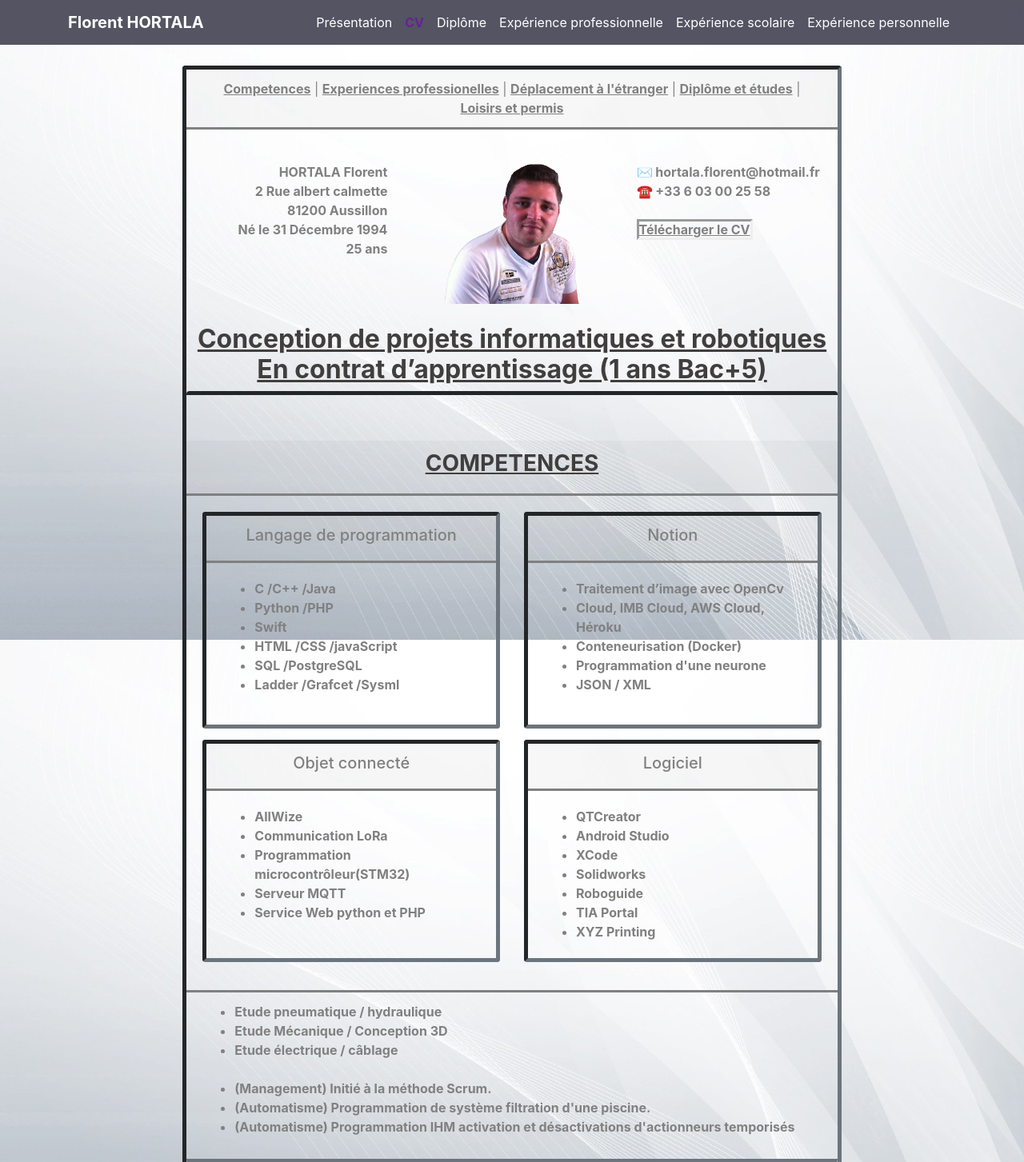
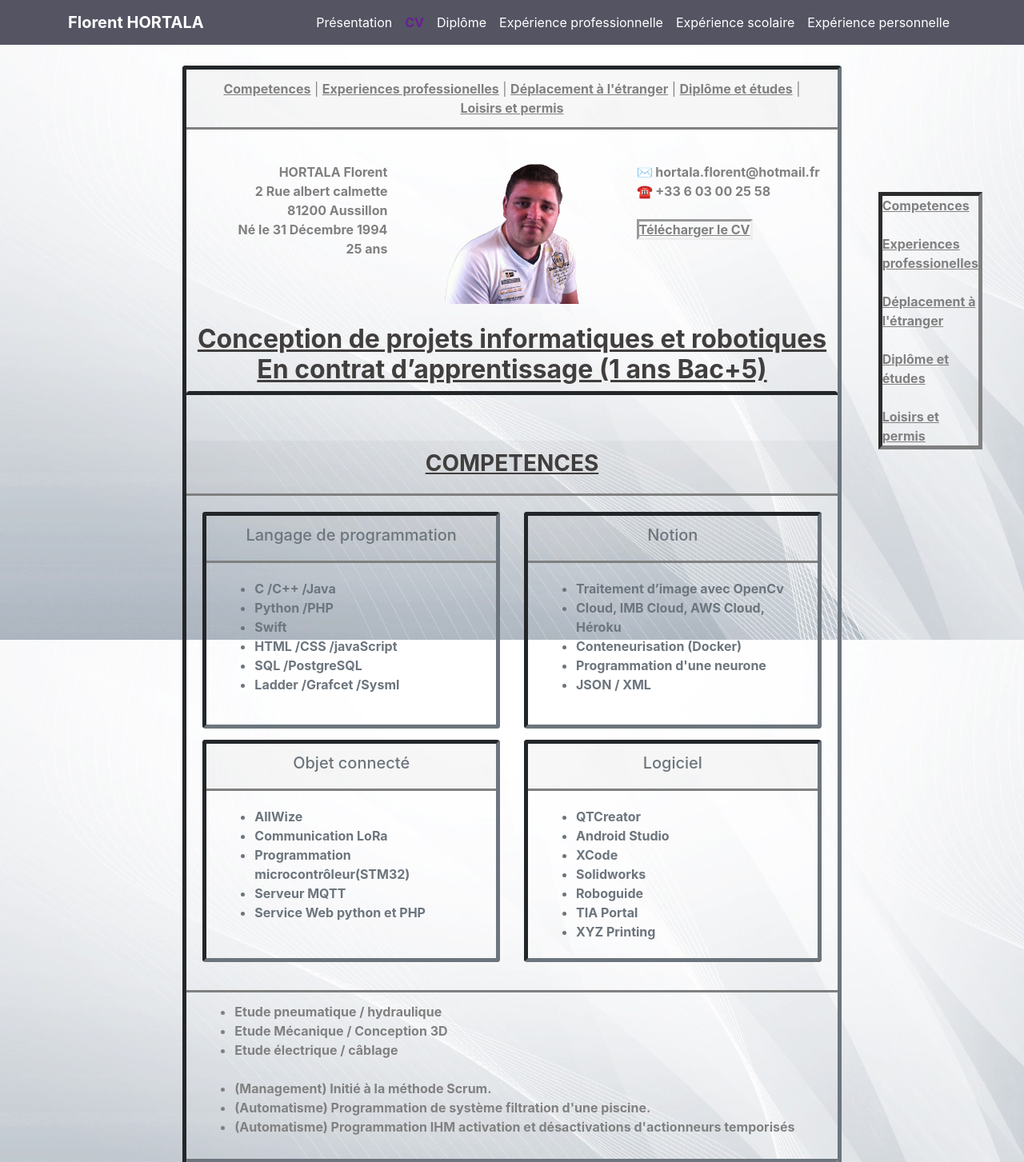
Before and after one commit to hortala/CV, a PHP site: page /html/cv.html in a window 1280 px wide. Shown: the top 1453 px of the page at 80% size. Run offline with PHP 8.4, Linux system fonts and the light colour scheme.

Commit message:
ajoue de la navbar latérale sur le CV

```diff
--- a/css/main.css
+++ b/css/main.css
@@ -54,6 +54,10 @@ Body {
 
 .marginBot5 {
     margin-bottom: 5%;
+}
+
+.marginBot1{
+    margin-bottom: 1%;
 }
 
 .alignLeft {
@@ -262,63 +266,10 @@ p {
 
 /* Fin NavBar */
 
-/* Debut menu déroulant */
-/* Menu déroulant */
-
-.dropbtn {
-    background-color: rgb(83, 16, 122);
-    color: white;
-    text-align: center;
-    padding-top: 10px;
-    padding-bottom: 10px;
-    padding-right: 50px;
-    padding-left: 50px;
-    font-size: 16px;
-    border: none;
-}
-
-.dropdown {
-    position: relative;
-    display: inline-block;
-}
-
-.dropdown-content {
-    display: none;
-    position: absolute;
-    background-color: #f1f1f1;
-    min-width: 100px;
-    z-index: 1;
-}
-
-.dropdown-content a {
-    color: black;
-    padding-right: 45px;
-    padding-left: 45px;
-    text-decoration: none;
-    display: block;
-}
-
-.dropdown-content a:hover {
-    background-color: #ddd;
-}
-
-.dropdown:hover .dropdown-content {
-    display: block;
-}
-
-.dropdown:hover .dropbtn {
-    background-color: blue;
-}
-/* Fin menu déroulant */
-
 /* Debut card */
 
 .card-header{
     border-bottom: 3px solid gray;
-}
-
-.text-secondary {
-    color: gray!important;
 }
 
 .card {
@@ -341,3 +292,129 @@ p {
 }
 
 /* Fin card */
+
+/* navbar-fixed-left */
+
+@media (max-width: 767px) {
+    .navbar-text {
+      margin-top: 15px;
+      margin-bottom: 15px;
+      padding-right: 15px;
+      padding-left: 15px;
+    }
+  }
+
+  .navbar-fixed-left {
+      padding-top: 10px;
+      width: 160px;
+      position: fixed;
+      border-radius: 0;
+      height: 100%;
+      z-index: 1029;
+      /*
+      font-family: verdana;
+      font-size: 12px;
+      font-weight: 200;
+      */
+  }
+
+  .navbar-fixed-left .navbar-nav {
+      float: left;
+      margin: 0;
+  }
+
+  .navbar-fixed-left .navbar-nav > li {
+      float: none;  /* Cancel default li float: left */
+      width: 159px;
+  }
+
+  .navbar-fixed-left .navbar-nav > li > a {
+      padding-top: 10px;
+      padding-bottom: 10px;
+      line-height: 20px;
+  }
+
+  .navbar-fixed-left .navbar-nav > li > .dropdown-menu {
+      margin-top: -30px;
+      margin-left: 150px;
+  }
+
+  .navbar-fixed-left .navbar-nav .open .dropdown-menu {
+      position: absolute;
+      float: left;
+      background-color: #fff;
+      min-width: 160px;
+      /*
+      padding: 5px 0;
+      margin: 2px 0 0;
+      */
+
+      border: 1px solid #ccc;
+      border: 1px solid rgba(0, 0, 0, .15);
+      border-width: 0 1px 1px;
+      border-radius: 0 0 4px 4px;
+      -webkit-box-shadow: 0 6px 12px rgba(0, 0, 0, .175);
+              box-shadow: 0 6px 12px rgba(0, 0, 0, .175);
+  }
+
+
+
+  /* set default padding container */
+  .navbar-fixed-left + .container,
+  .navbar-fixed-left + .container-fluid {
+      padding-left: 180px;
+  }
+
+
+  .app-main-content {
+      padding-top: 0px;
+  }
+
+
+
+  @media (max-width: 767px) {
+      .navbar-fixed-left {
+          width: 60px;
+
+      }
+
+      .navbar-fixed-left + .container,
+      .navbar-fixed-left + .container-fluid {
+          padding-left: 80px;
+      }
+
+      .navbar-fixed-left .navbar-nav > li {
+          width: 59px;
+      }
+      .navbar-fixed-left .navbar-nav > li > .dropdown-menu {
+          margin-top: -30px;
+          margin-left: 50px;
+      }
+  }
+
+
+
+  /* navbar-fixed dropdown */
+
+  @media (max-width: 767px) {
+    .navbar-fixed-left .navbar-nav .open .dropdown-menu > li > a {
+      color: #333;
+    }
+    .navbar-fixed-left .navbar-nav .open .dropdown-menu > li > a:hover,
+    .navbar-fixed-left .navbar-nav .open .dropdown-menu > li > a:focus {
+      color: #262626;
+      background-color: #f5f5f5;
+    }
+    .navbar-fixed-left .navbar-nav .open .dropdown-menu > .active > a,
+    .navbar-fixed-left .navbar-nav .open .dropdown-menu > .active > a:hover,
+    .navbar-fixed-left .navbar-nav .open .dropdown-menu > .active > a:focus {
+      color: #fff;
+      background-color: #337ab7;
+    }
+    .navbar-fixed-left .navbar-nav .open .dropdown-menu > .disabled > a,
+    .navbar-fixed-left .navbar-nav .open .dropdown-menu > .disabled > a:hover,
+    .navbar-fixed-left .navbar-nav .open .dropdown-menu > .disabled > a:focus {
+      color: #777;
+    }
+
+  }
--- a/html/cv.html
+++ b/html/cv.html
@@ -163,7 +163,7 @@
                                     </div>
                                 </div>
                             </div>
-                            <div class="card-footer bg-transparent border-success">
+                            <div class="card-footer bg-transparent border-success colorLecture">
                                 <ul class="textBold leftPerso">
                                     <li>Etude pneumatique / hydraulique</li>
                                     <li>Etude Mécanique / Conception 3D</li>
@@ -302,7 +302,28 @@
                         </div>
                     </div>
                 </div>
-                <div class="col-md-2"></div>
+                <div class="col-md-2">
+                    <nav id="navbar-custom" class="navbar navbar-default navbar-fixed-left">
+                        <div class="navbar-header">
+                            <div style="border-style: inset!important; border: 5px solid gray;">
+                                <u class="marginBot1"><a class=" textColorGray textBold" href="cv.html#Competence">Competences</a></u><br><br>
+                                <u class="marginBot1"><a class="textColorGray textBold" href="cv.html#expPro">Experiences professionelles</a></u><br><br>
+                                <u class="marginBot1"><a class="textColorGray textBold" href="cv.html#depEtranger">Déplacement à l'étranger</a></u><br><br>
+                                <u class="marginBot1"><a class="textColorGray textBold" href="cv.html#DiplEtude">Diplôme et études</a></u><br><br>
+                                <u class="marginBot1"><a class="textColorGray textBold" href="cv.html#LoisirPermis">Loisirs et permis</a></u>
+                            </div>
+                        </div>
+                        <!-- votre menu ICI -->
+                    </nav>
+
+                    <div class="container-fluid" >
+                        <div class="app-main-content">
+
+                            <!-- votre contenu ICI -->
+
+                        </div>
+                    </div>
+                </div>
             </div>
         </div>
     </div>
```
